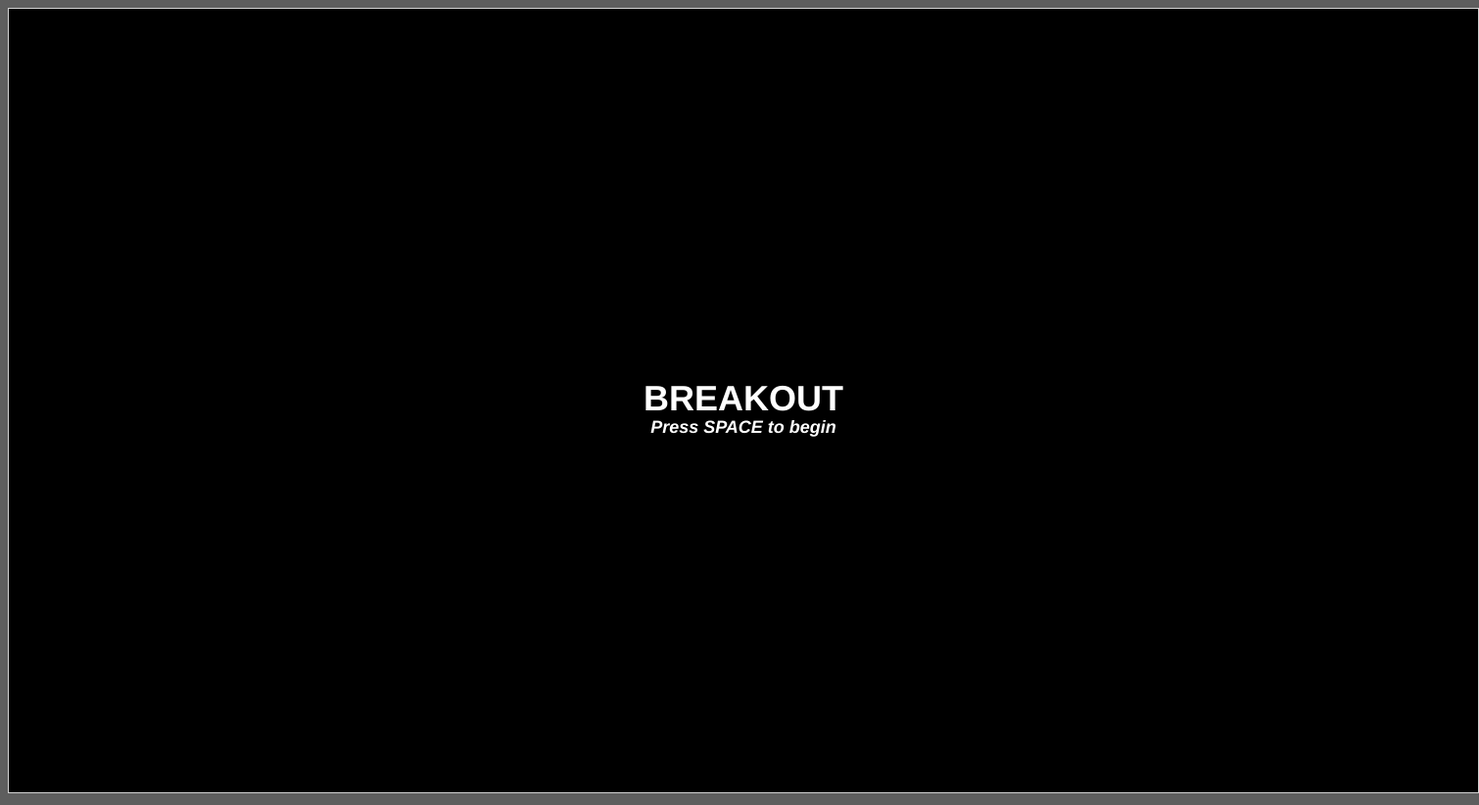
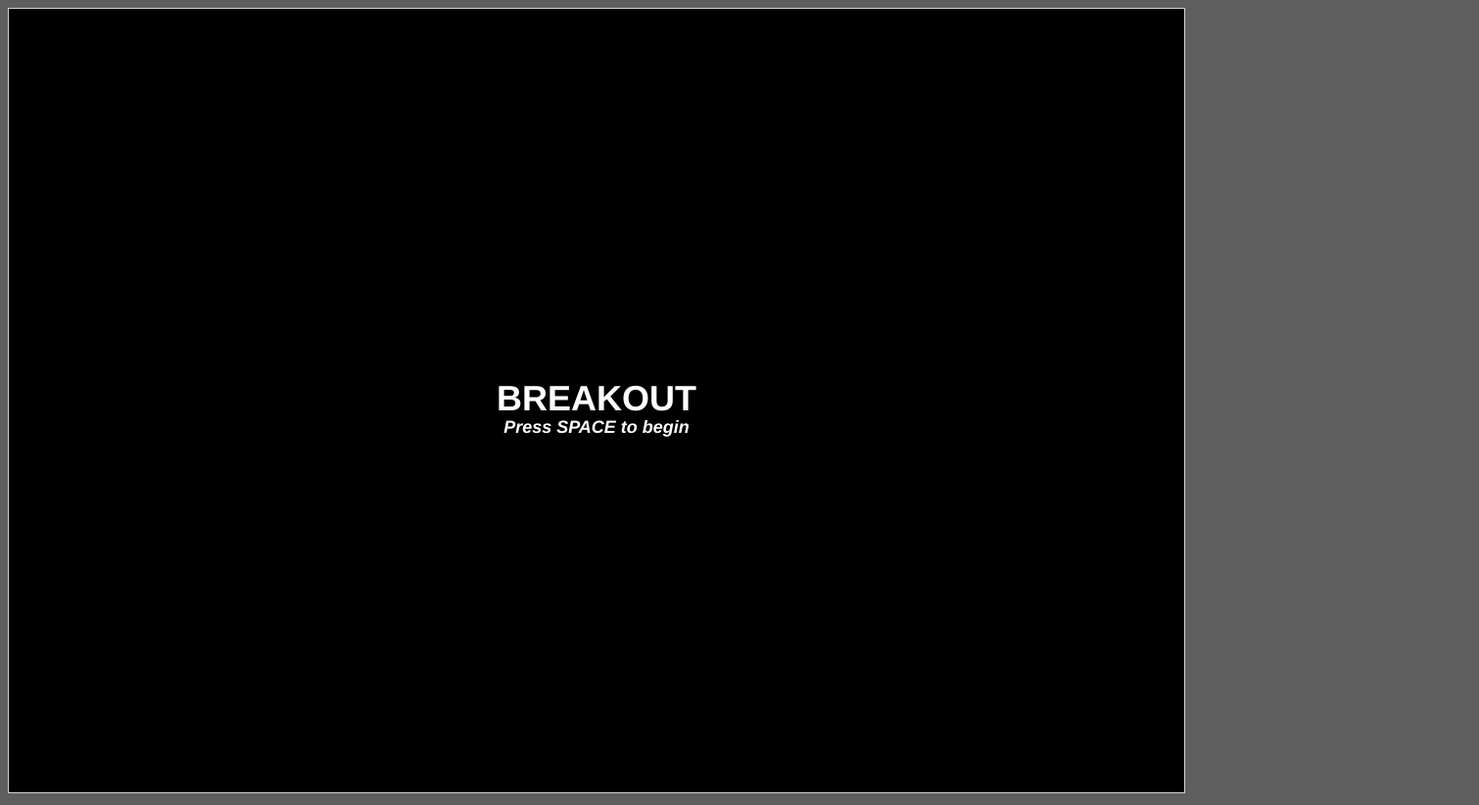
Before and after one commit to pz55296/Atari_Breakout, a website: page index.html in a window 1280 px wide. Shown: the whole page at 98% size, 1510 px wide, since content can reach past the window. Drawn offline with Linux system fonts and the light colour scheme.

Commit message:
Update width and height of window

```diff
--- a/index.html
+++ b/index.html
@@ -11,7 +11,7 @@ initial-scale=1.0">
 <!--Igra započinje odmah nakon učitavanja web stranice. -->
 <body onload="startScreen()">
     <!-- Igra se prikazuje u Canvas objektu proizvoljne veličine, ali dimenzije se ne smiju dinamički mijenjati kako se mijenja veličina web preglednika. -->
-    <canvas id="myCanvas" width="1500" height="800" style="border:1px solid #d3d3d3;">
+    <canvas id="myCanvas" width="1200" height="800" style="border:1px solid #d3d3d3;">
     Your browser does not support the HTML5 canvas tag.
     </canvas>
     <script src="script.js"></script>
```
